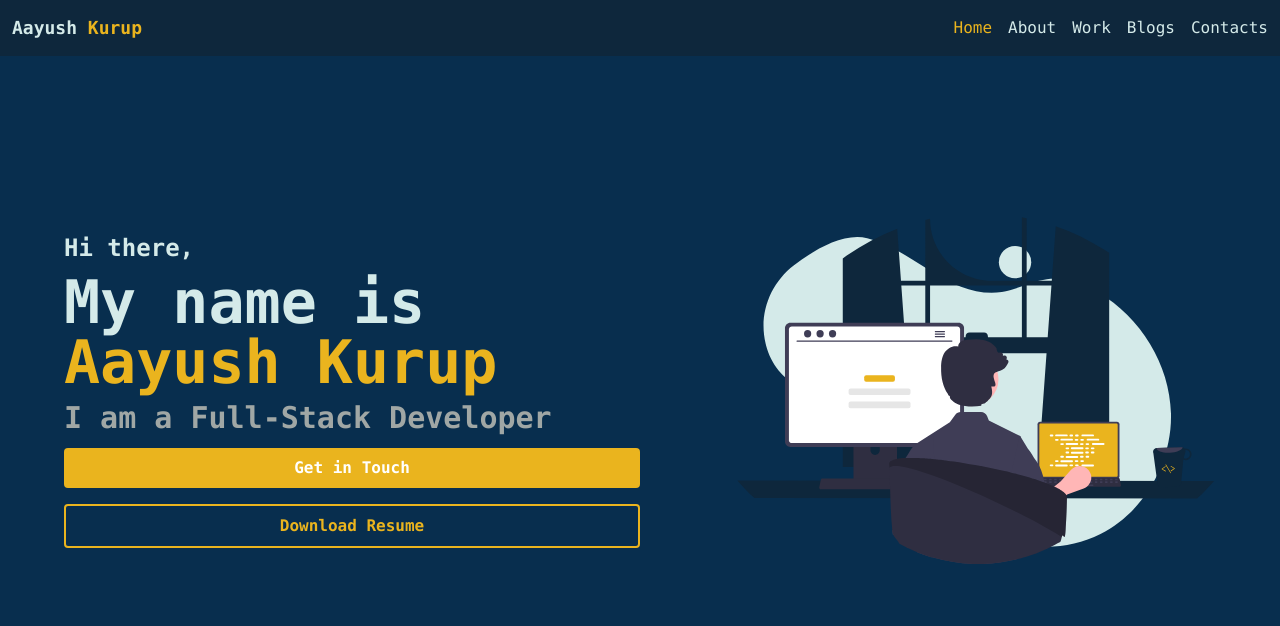
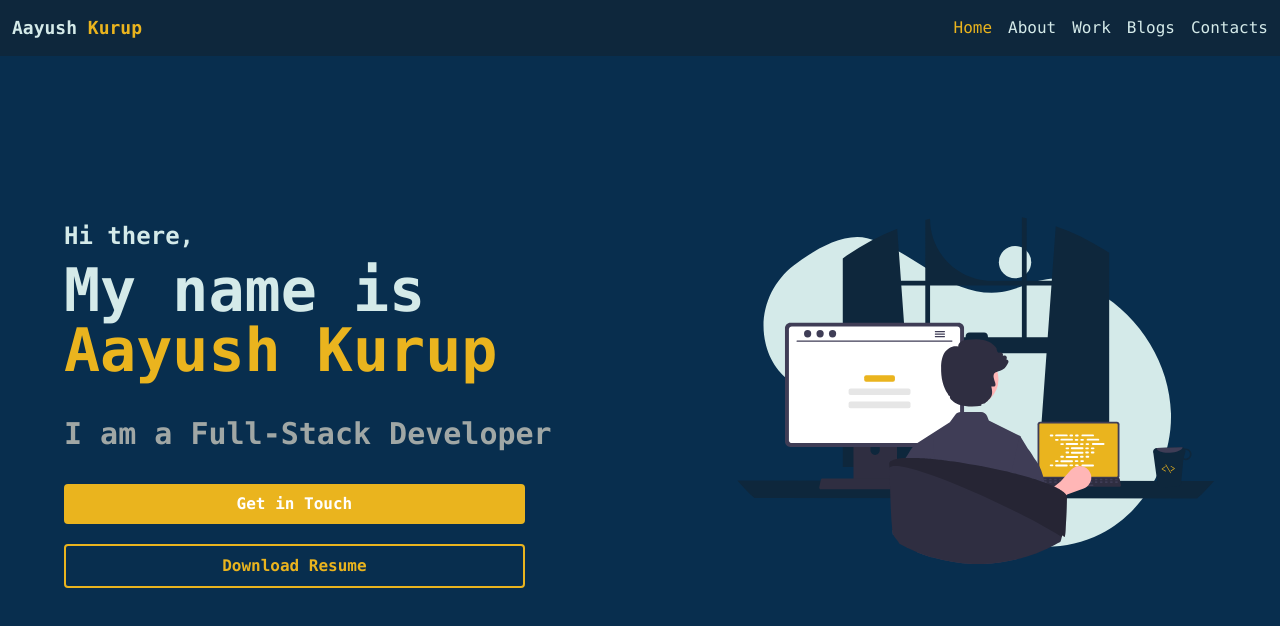
Before and after one commit to AayushK47/aayushk47-portfolio-website, a Next.js app: page / in a window 1280 px wide. Shown: the top 626 px of the page. Built offline with nearby package versions, Linux system fonts and the light colour scheme.

Commit message:
FIN: contacts page
Animations added, Connected with index page

```diff
--- a/src/app/contacts/page.tsx
+++ b/src/app/contacts/page.tsx
@@ -1,19 +1,44 @@
+"use client";
+import { motion } from "framer-motion";
+
 function ContactsPage() {
     return (
         <>
             <div className="flex flex-col items-center mt-36 mb-48">
-                <h1 className="text-3xl lg:text-4xl font-bold">
+                <motion.h1
+                    initial={{ y: 20, opacity: 0 }}
+                    animate={{ y: 0, opacity: 1 }}
+                    transition={{ delay: 0.5 }}
+                    className="text-3xl lg:text-4xl font-bold"
+                >
                     Let&apos;s Get In Touch
-                </h1>
-                <p className="w-4/5 lg:w-1/2 text-center mt-10">
+                </motion.h1>
+                <motion.p
+                    initial={{ y: 20, opacity: 0 }}
+                    animate={{ y: 0, opacity: 1 }}
+                    transition={{ delay: 1.0 }}
+                    className="w-4/5 lg:w-1/2 text-center mt-10"
+                >
                     As of now, I&apos;m not looking for any new job
                     opportunities, but my inbox is always open if you want to
                     communicate with me. Hit me up if you have some question,
                     want a collaboration or just play a game of chess. I&apos;ll
                     try to get back to you as soon as I can.
-                </p>
-                <h2 className="text-3xl my-5">Here are my Socials</h2>
-                <div className="flex w-4/5 xl:w-1/5 justify-evenly">
+                </motion.p>
+                <motion.h2
+                    initial={{ y: 20, opacity: 0 }}
+                    animate={{ y: 0, opacity: 1 }}
+                    transition={{ delay: 1.3 }}
+                    className="text-3xl my-5"
+                >
+                    Here are my Socials
+                </motion.h2>
+                <motion.div
+                    initial={{ y: 20, opacity: 0 }}
+                    animate={{ y: 0, opacity: 1 }}
+                    transition={{ delay: 1.3 }}
+                    className="flex w-4/5 xl:w-1/5 justify-evenly"
+                >
                     <a href="mailto:aayushkurup786@outlook.com">
                         <svg
                             xmlns="http://www.w3.org/2000/svg"
@@ -167,7 +192,7 @@ function ContactsPage() {
                             />
                         </svg>
                     </a>
-                </div>
+                </motion.div>
             </div>
         </>
     );
--- a/src/app/page.tsx
+++ b/src/app/page.tsx
@@ -1,6 +1,7 @@
 "use client";
 import { motion } from "framer-motion";
 import Image from "next/image";
+import Link from "next/link";
 
 export default function Home() {
     function handleDownload() {
@@ -31,29 +32,31 @@ export default function Home() {
                     initial={{ y: 10, opacity: 0 }}
                     animate={{ y: 0, opacity: 1 }}
                     transition={{ delay: 1.5 }}
-                    className="text-xl mb-8 font-semibold text-muted md:text-3xl md:my-1"
+                    className="text-xl mb-5 font-semibold text-muted md:text-3xl md:my-8"
                 >
                     I am a Full-Stack Developer
                 </motion.h2>
-                <motion.button
+                <motion.div
+                    className="flex flex-col w-4/6 sm:w-4/5 mb-5"
                     initial={{ y: 10, opacity: 0 }}
                     animate={{ y: 0, opacity: 1 }}
                     transition={{ delay: 1.8 }}
-                    className="flex justify-center bg-highlight mb-3 p-2 font-bold rounded text-center text-light md:my-2"
                 >
-                    Get in Touch
-                </motion.button>
-                <motion.button
-                    initial={{ y: 10, opacity: 0 }}
-                    animate={{ y: 0, opacity: 1 }}
-                    transition={{ delay: 1.8 }}
-                    onClick={handleDownload}
-                    className={`border-highlight mb-3 border-2 p-2
-                rounded text-highlight font-bold hover:bg-highlight
-                hover:text-light text-center md:my-2`}
-                >
-                    Download Resume
-                </motion.button>
+                    <Link
+                        href="/contacts"
+                        className="flex justify-center bg-highlight font-bold rounded text-center text-light p-2 mb-5"
+                    >
+                        Get in Touch
+                    </Link>
+                    <button
+                        onClick={handleDownload}
+                        className={`border-highlight border-2 p-2
+                    rounded text-highlight font-bold hover:bg-highlight
+                    hover:text-light text-center`}
+                    >
+                        Download Resume
+                    </button>
+                </motion.div>
             </div>
             <motion.div
                 initial={{ y: 10, opacity: 0 }}
```
